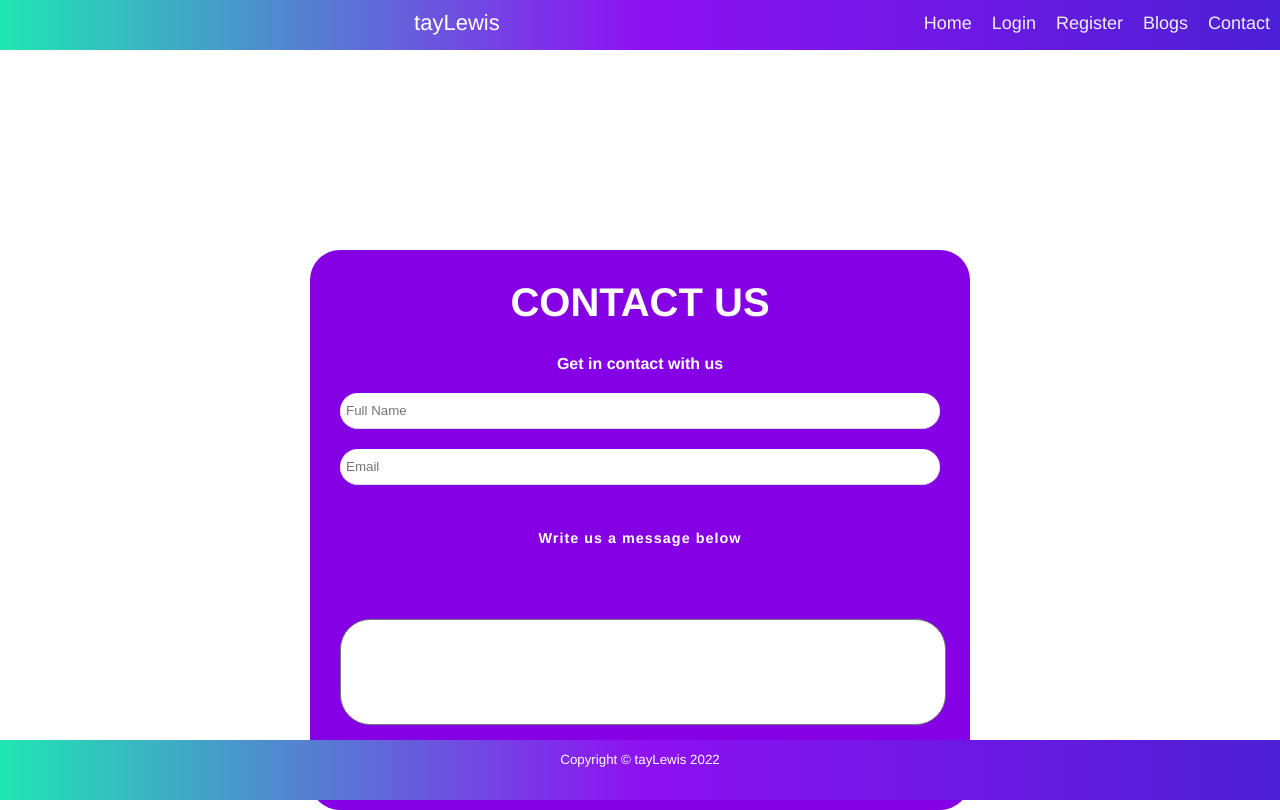
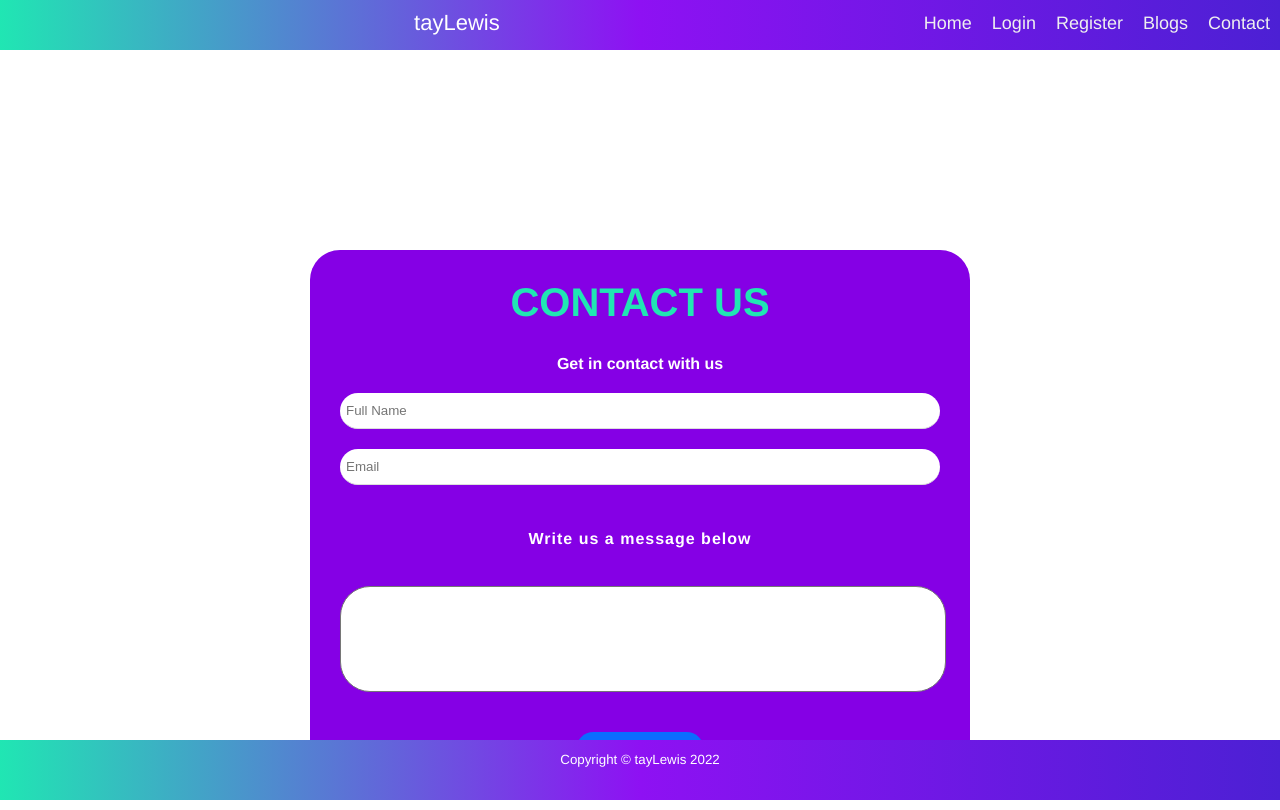
Before and after one commit to amaarahjanuary/Blog-Frontend, a Vue app: page /contact in a window 1280 px wide. Built offline with nearby package versions, Linux system fonts and the light colour scheme.

Commit message:
styled register form

```diff
--- a/src/views/Contact.vue
+++ b/src/views/Contact.vue
@@ -82,17 +82,19 @@ form {
   text-transform: uppercase;
   font-size: 40px;
   padding-bottom: 10px;
+  color: #20e6b3;
 }
 
 label {
     color: white;
     display: inline-block;
-    margin: 25px 0 15px;
-    font-size: 0.9em;
+    margin: 25px 0 5px 0;
+    font-size: 1em;
     letter-spacing: 1px;
     font-weight: bold;
     border-radius: 30px;
-    font-family: 'Franklin Gothic Medium', 'Arial Narrow', Arial, sans-serif
+    font-family: 'Franklin Gothic Medium', 'Arial Narrow', Arial, sans-serif;
+    margin-bottom: -20px;
 }
 input, select {
     display: block;
--- a/src/views/Home.vue
+++ b/src/views/Home.vue
@@ -53,7 +53,7 @@ export default {
   bottom: 0;
   height: 100%;
   z-index: -10;
-  background-color: var(--contrast-color);
+  background-color: #8500e4;
 }
 
 .container {
--- a/src/views/Login.vue
+++ b/src/views/Login.vue
@@ -18,7 +18,7 @@
 
     <p>
       Not a member?
-      <router-link :to="{ name: 'Register' }">Create an account</router-link>
+      <router-link :to="{ name: 'Register' }"><div class="link">Create an account</div></router-link>
     </p>
   </form>
 </template>
@@ -94,6 +94,7 @@ h4 {
   text-transform: uppercase;
   font-size: 40px;
   padding-bottom: 10px;
+  color: #20e6b3;
 }
 
 .form-input,
@@ -121,4 +122,8 @@ h4 {
   width: 45%;
   color: white;
 }
+
+.link {
+  color: #20e6b3;
+}
 </style>
--- a/src/views/Register.vue
+++ b/src/views/Register.vue
@@ -32,7 +32,7 @@
 
     <p>
       Already have an account?
-      <router-link :to="{ name: 'Login' }">Sign in</router-link>
+      <router-link :to="{ name: 'Login' }"><div class="link">Sign in</div></router-link>
     </p>
   </form>
 </template>
@@ -114,6 +114,7 @@ h4 {
   text-transform: uppercase;
   font-size: 40px;
   padding-bottom: 10px;
+  color: #20e6b3;
 }
 
 .form-input,
@@ -141,4 +142,8 @@ h4 {
   width: 45%;
   color: white;
 }
+
+.link {
+  color: #20e6b3;
+}
 </style>
```
